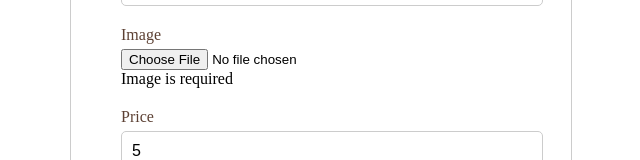
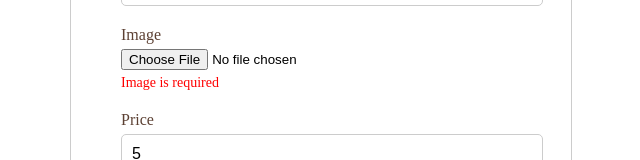
Before and after one commit to TULSI2012/Product_inventory_System, a React (Vite) app: page /add-product in a window 1280 px wide. Both pictures are taken after typing "Sample", "5", "Sample", "Sample", "Sample", "Sample" into the empty fields and a click on the button "Submit". Shown: the part 274-434 px from the top of the page, without its empty margins (319-959 px from the left). Built offline with nearby package versions, Linux system fonts and the light colour scheme.

Commit message:
upade form

```diff
--- a/src/Pages/AddProduct.tsx
+++ b/src/Pages/AddProduct.tsx
@@ -70,7 +70,11 @@ const AddProductForm = () => {
                   }
                 }}
               />
-              <ErrorMessage name="image" component="div" />
+              <ErrorMessage
+                name="image"
+                component="div"
+                className="error-message"
+              />
             </div>
 
             <div className="form-group">
```
